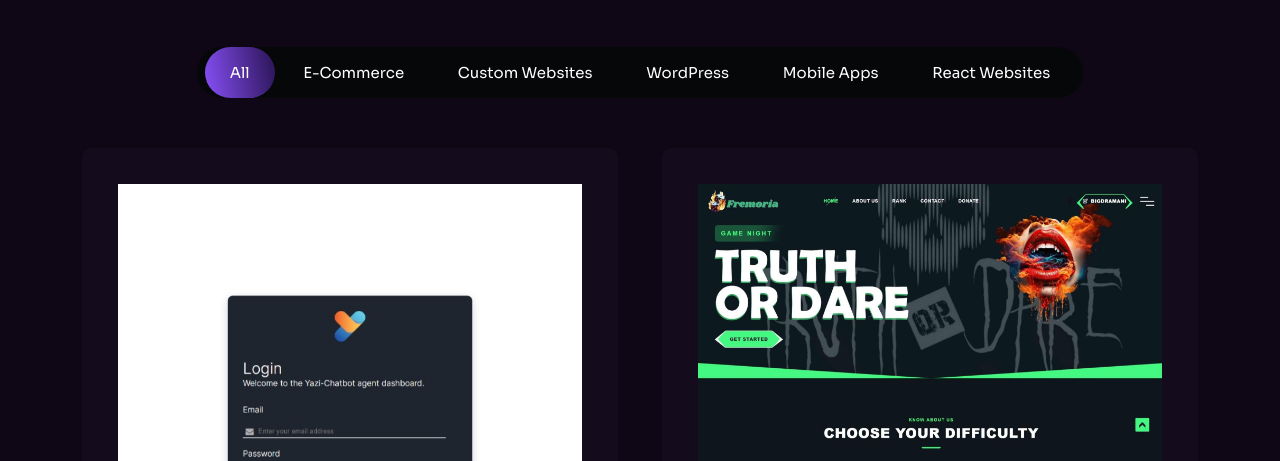
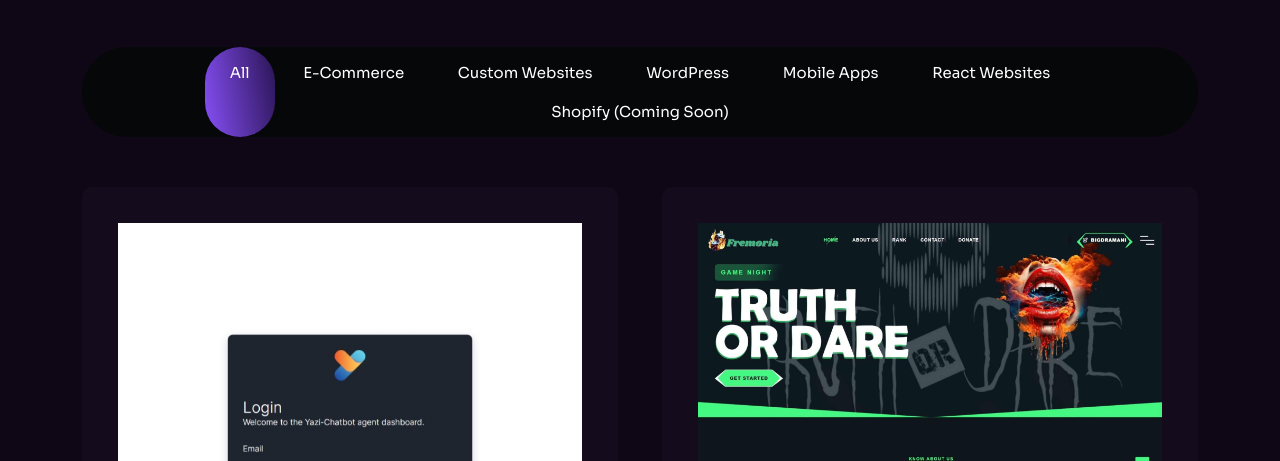
Before and after one commit to Bigdramani27/My-Profile, a plain HTML site: page portfolio.html in a window 1280 px wide. Shown: the part 639-1100 px from the top of the page. Drawn offline with Linux system fonts and the light colour scheme; files whose address does not match are found by name.

Commit message:
Update portfolio.html

```diff
--- a/portfolio.html
+++ b/portfolio.html
@@ -233,6 +233,7 @@
                   <button data-filter=".WordPress">WordPress</button>
                   <button data-filter=".mobile-app">Mobile Apps</button>
                   <button data-filter=".React">React Websites</button>
+                   <button data-filter=".React">Shopify (Coming Soon)</button>
                   <div class="active-bg"></div>
                 </div>
               </div>
```
